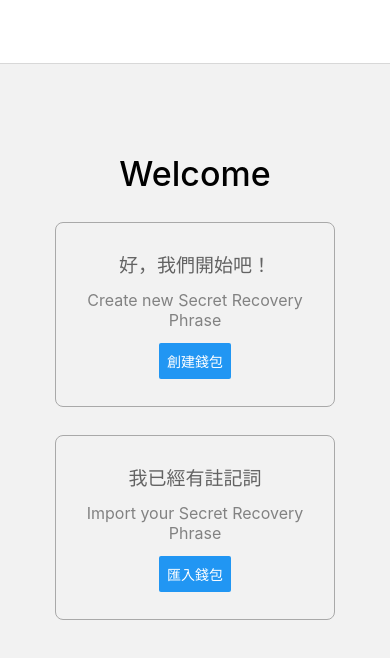
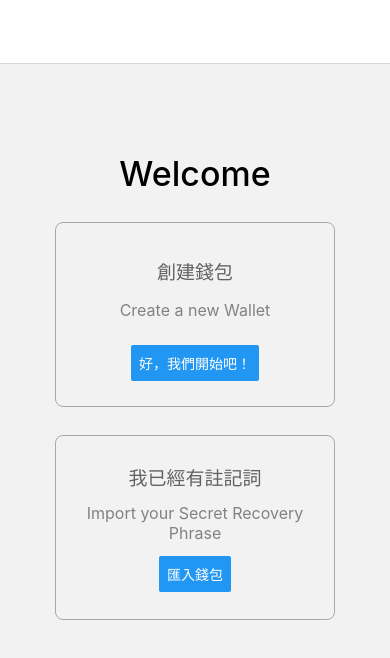
Before and after one commit to Chrissy1209/Crypto-Wallet-App, a React Native app: screen / in a window 390 px wide. Shown: the top 658 px of the page. Built offline with nearby package versions, Linux system fonts and the light colour scheme.

Commit message:
create stylesheet

```diff
--- a/App.js
+++ b/App.js
@@ -4,32 +4,38 @@ import { NavigationContainer } from '@react-navigation/native';
 import { createStackNavigator } from '@react-navigation/stack';
 import { useState } from 'react';
 
-import { CreateScreen, CreateScreen2, CreateScreen3 } from './components/create'
+import { CreateScreen, CreateScreen2 } from './components/create'
 import ImportScreen from "./components/import";
 import AccountScreen from "./components/account"
 
 
 function HomeScreen({ navigation }) {
   return (
-    <View style={{ flex: 1, alignItems: 'center', }}>
-      <View style={{ flex: 1, justifyContent: 'flex-end', }}>
-        <Text style={{ color: "#000", fontSize: 34, fontWeight: '500' }}>Welcome</Text>
+    <View style={styles.container}>
+      <View style={styles.title}>
+        <Text style={styles.titleText}>Welcome</Text>
       </View>
-      <View style={{ flex: 5, flexDirection: "column", alignItems: 'center', }}>
-        <View style={{ padding: 10, alignItems:'center', justifyContent: 'center', marginTop: 28, height: 185, width: 280, borderWidth: 1, borderColor: "darkgray", borderRadius: 8 }}>
-          <Text style={{ fontSize: 19, fontWeight: '500', color: "#636363" }}>好，我們開始吧！</Text>
-          <Text style={{ paddingVertical: 13, fontSize: 16, textAlign:'center', color: "#828282" }}>Create new Secret Recovery Phrase</Text>
+      <View style={{ flex: 5 }}>
+        <View style={styles.box}>
+
+          <View style={{flex: 1, justifyContent: 'flex-end' }}>
+            <Text style={styles.boxText}>創建錢包</Text>
+          </View>
+          <View style={{flex: 1, justifyContent: 'center', marginBottom: 10 }}>
+            <Text style={styles.boxSubText}>Create a new Wallet</Text>
+          </View>
+          <View style={{flex: 1, justifyContent: 'flex-start'}}>
+            <Button
+              onPress={() => navigation.navigate('Create')}
+              title="好，我們開始吧！"
+            />
+          </View>
+
+        </View>
+        <View style={styles.box}>
+          <Text style={styles.boxText}>我已經有註記詞</Text>
+          <Text style={styles.boxSubText}>Import your Secret Recovery Phrase</Text>
           <Button
-            // color={"#6A5ACD"}
-            onPress={() => navigation.navigate('Create')}
-            title="創建錢包"
-          />
-        </View>
-        <View style={{ padding: 10, alignItems:'center', justifyContent: 'center', marginTop: 28, height: 185, width: 280, borderWidth: 1, borderColor: "darkgray", borderRadius: 8 }}>
-          <Text style={{ fontSize: 19, fontWeight: '500', color: "#636363" }}>我已經有註記詞</Text>
-          <Text style={{ paddingVertical: 13, fontSize: 16, textAlign:'center', color: "#828282" }}>Import your Secret Recovery Phrase</Text>
-          <Button
-            // color={"#6A5ACD"}
             onPress={() => navigation.navigate('Import')}
             title="匯入錢包"
           />
@@ -47,7 +53,6 @@ const CreateStackScreen = () => (
     {/* headerShown: false, ...createStackNavigator.ModalPresentationIOS */}
     <CreateStack.Screen name='Create1' component={CreateScreen} options={{ headerBackTitle: "" }}/>
     <CreateStack.Screen name="Create2" component={CreateScreen2} options={{ headerBackTitle: "" }}/>
-    <CreateStack.Screen name="Create3" component={CreateScreen3} options={{ headerBackTitle: "" }}/>
   </CreateStack.Navigator>
 )
 
@@ -60,7 +65,7 @@ export default function App() {
         <RootStack.Screen name="Home" component={HomeScreen} options={{ title: " " }} />
         <RootStack.Screen name="Create" component={CreateStackScreen} options={{ headerShown: false, presentation: 'modal', }} />
         <RootStack.Screen name="Import" component={ImportScreen} options={{ title: "匯入錢包", headerBackTitle: "" }}/>
-        <RootStack.Screen name="Account" component={AccountScreen} options={{ title: " ", headerBackTitle: "" }}/>
+        <RootStack.Screen name="Account" component={AccountScreen} options={{ title: "我的錢包", headerBackTitle: "" }}/>
       </RootStack.Navigator>
     </NavigationContainer>
   );
@@ -69,9 +74,38 @@ export default function App() {
 const styles = StyleSheet.create({
   container: {
     flex: 1,
-    backgroundColor: '#fff',
-    flexDirection: 'column',
-    // justifyContent: 'center',
+    // backgroundColor: '#fff',
     alignItems: 'center',
   },
+  title: {
+    flex: 1,
+    justifyContent: 'flex-end',
+  },
+  titleText: {
+    color: "#000",
+    fontSize: 34,
+    fontWeight: '500'
+  },
+  box: {
+    padding: 10,
+    alignItems:'center',
+    justifyContent: 'center',
+    marginTop: 28,
+    height: 185,
+    width: 280,
+    borderWidth: 1,
+    borderColor: "darkgray",
+    borderRadius: 8
+  },
+  boxText: {
+    fontSize: 19,
+    fontWeight: '500',
+    color: "#636363"
+  },
+  boxSubText: {
+    paddingVertical: 13,
+    fontSize: 16,
+    textAlign:'center',
+    color: "#828282"
+  },
 });
```
